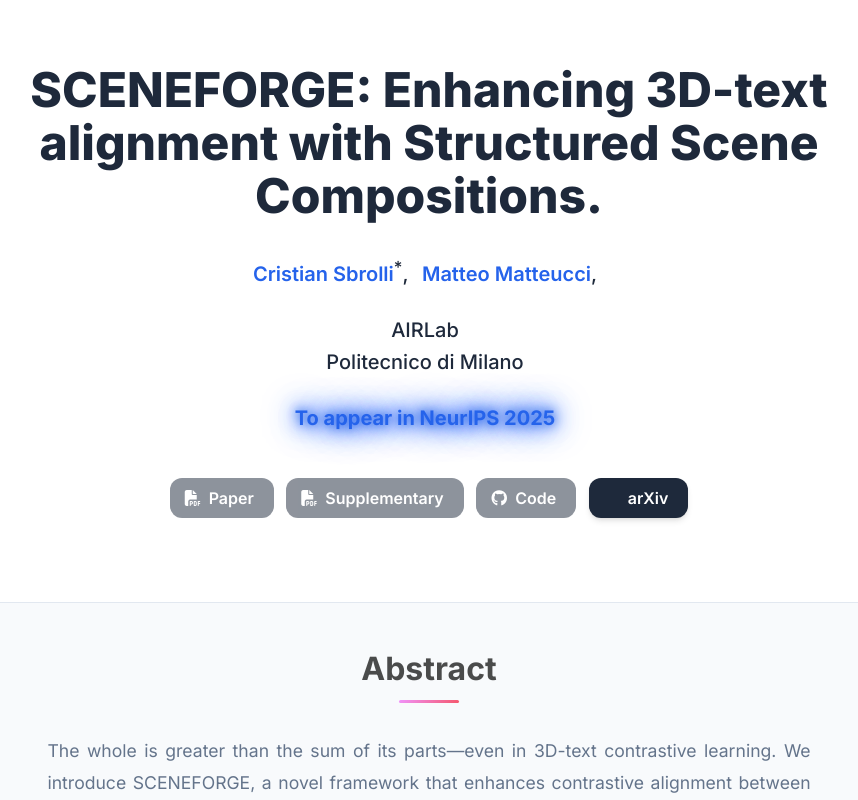
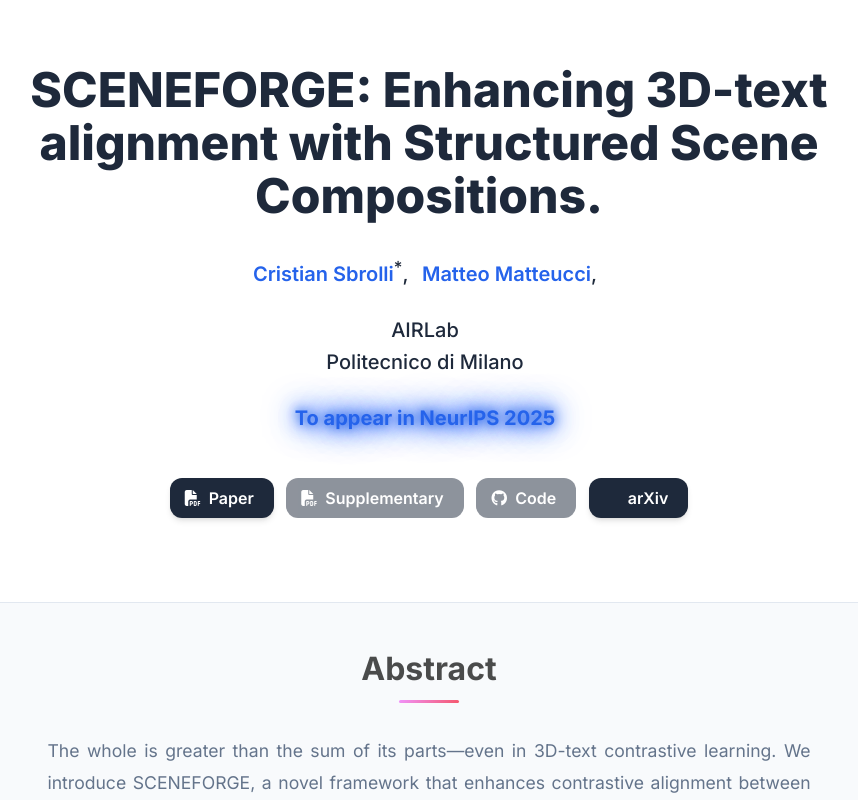
Before and after one commit to mortorit/sceneforge-neurips2025, a plain HTML site: page index.html in a window 1280 px wide. Shown: the top 800 px of the page, without its empty margins (211-1069 px from the left). Drawn offline with nearby package versions, Linux system fonts and the light colour scheme; some icons are missing.

Commit message:
Update index.html

```diff
--- a/index.html
+++ b/index.html
@@ -235,8 +235,8 @@ A systematic analysis of key design choices, providing insights into optimal obj
                   <div class="column has-text-centered">
                   <div class="publication-links">
                       <span class="link-block">
-                    <a href="" target="_blank"
-                    class="external-link button is-normal is-rounded is-dark" disabled>
+                    <a href="" target="https://arxiv.org/abs/2509.15693"
+                    class="external-link button is-normal is-rounded is-dark">
                     <span class="icon">
                       <i class="fas fa-file-pdf"></i>
                     </span>
```
